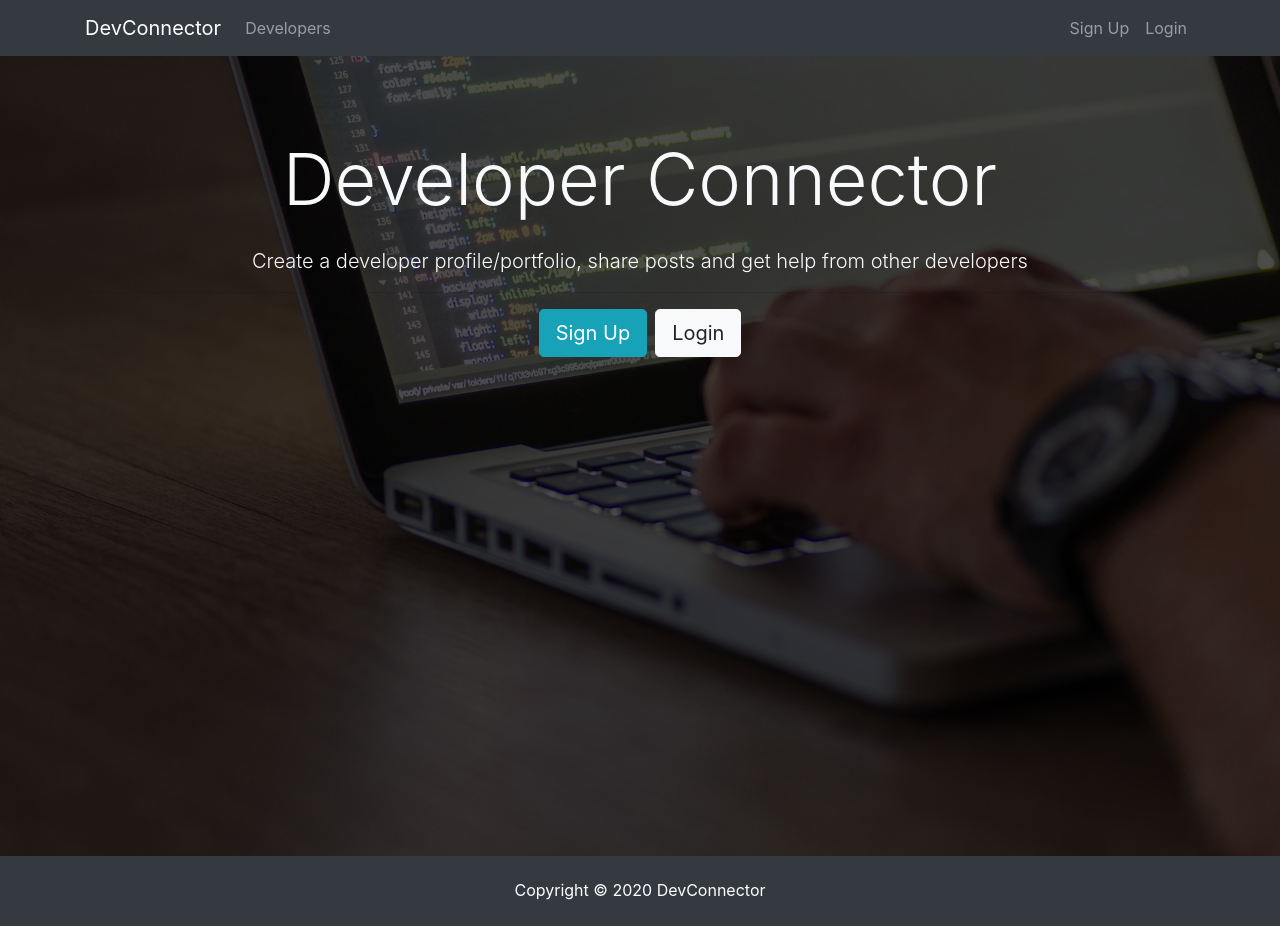
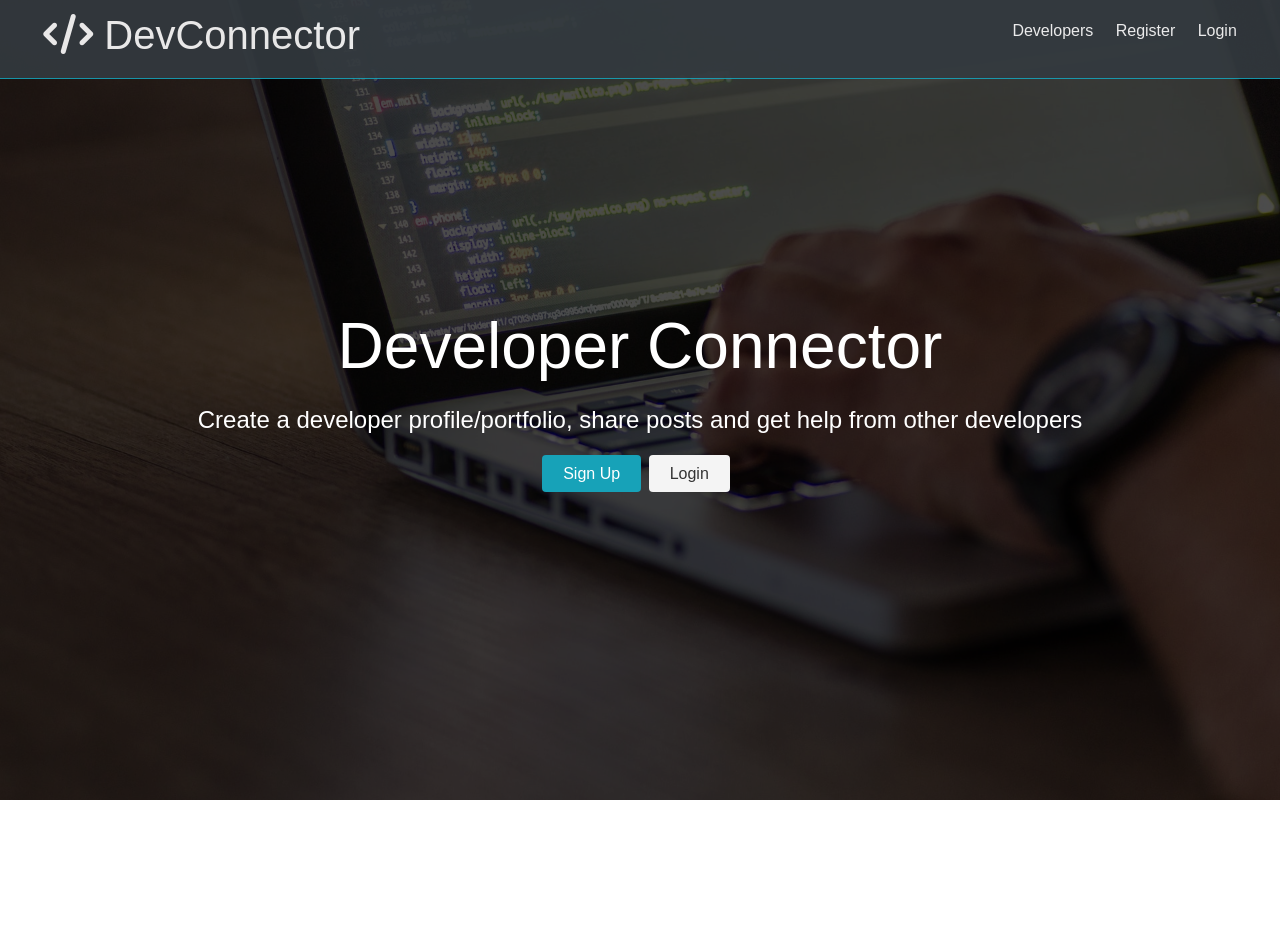
Before and after one commit to akashrattan43/connect, a React (Create React App) app in the folder client/: page / in a window 1280 px wide. After the commit the page ends 800 px from the top, so only its background shows below. Built offline with nearby package versions, Linux system fonts and the light colour scheme.

Commit message:
navbar and landing fixed

```diff
--- a/client/src/App.css
+++ b/client/src/App.css
@@ -1,21 +1,230 @@
+/* Global Styles */
+:root {
+  --primary-color: #17a2b8;
+  --dark-color: #343a40;
+  --light-color: #f4f4f4;
+  --danger-color: #dc3545;
+  --success-color: #28a745;
+}
+
+* {
+  box-sizing: border-box;
+  margin: 0;
+  padding: 0;
+}
+
+body {
+  font-family: 'Raleway', sans-serif;
+  font-size: 1rem;
+  line-height: 1.6;
+  background-color: #fff;
+  color: #333;
+}
+
+a {
+  color: var(--primary-color);
+  text-decoration: none;
+}
+
+ul {
+  list-style: none;
+}
+
 img {
   width: 100%;
 }
 
-.landing {
-  position: relative;
-  background: url("./img/showcase.jpg") no-repeat;
-  background-size: cover;
-  background-position: center;
-  height: 100vh;
-  margin-top: -24px;
-  margin-bottom: -50px;
+/* Utilities */
+.container {
+  max-width: 1100px;
+  margin: auto;
+  overflow: hidden;
+  padding: 0 2rem;
+  margin-top: 6rem;
+  margin-bottom: 3rem;
 }
 
-.landing-inner {
-  padding-top: 80px;
+/* Text Styles*/
+.x-large {
+  font-size: 4rem;
+  line-height: 1.2;
+  margin-bottom: 1rem;
 }
 
+.large {
+  font-size: 3rem;
+  line-height: 1.2;
+  margin-bottom: 1rem;
+}
+
+.lead {
+  font-size: 1.5rem;
+  margin-bottom: 1rem;
+}
+
+.text-center {
+  text-align: center;
+}
+
+.text-primary {
+  color: var(--primary-color);
+}
+
+.text-dark {
+  color: var(--dark-color);
+}
+
+/* Padding */
+.p {
+  padding: 0.5rem;
+}
+.p-1 {
+  padding: 1rem;
+}
+.p-2 {
+  padding: 2rem;
+}
+.p-3 {
+  padding: 3rem;
+}
+.py {
+  padding: 0.5rem 0;
+}
+.py-1 {
+  padding: 1rem 0;
+}
+.py-2 {
+  padding: 2rem 0;
+}
+.py-3 {
+  padding: 3rem 0;
+}
+
+/* Margin */
+.m {
+  margin: 0.5rem;
+}
+.m-1 {
+  margin: 1rem;
+}
+.m-2 {
+  margin: 2rem;
+}
+.m-3 {
+  margin: 3rem;
+}
+.my {
+  margin: 0.5rem 0;
+}
+.my-1 {
+  margin: 1rem 0;
+}
+.my-2 {
+  margin: 2rem 0;
+}
+.my-3 {
+  margin: 3rem 0;
+}
+
+.btn {
+  display: inline-block;
+  background: var(--light-color);
+  color: #333;
+  padding: 0.4rem 1.3rem;
+  font-size: 1rem;
+  border: none;
+  cursor: pointer;
+  margin-right: 0.5rem;
+  transition: opacity 0.2s ease-in;
+  outline: none;
+}
+
+.badge {
+  font-size: 0.8rem;
+  padding: 0.1rem;
+  text-align: center;
+  margin: 0.3rem;
+  background: var(--light-color);
+  color: #333;
+}
+
+.alert {
+  padding: 0.8rem;
+  margin: 1rem 0;
+  opacity: 0.9;
+  background: var(--light-color);
+  color: #333;
+}
+
+.btn-primary,
+.bg-primary,
+.badge-primary,
+.alert-primary {
+  background: var(--primary-color);
+  color: #fff;
+}
+
+.btn-light,
+.bg-light,
+.badge-light,
+.alert-light {
+  background: var(--light-color);
+  color: #333;
+}
+
+.btn-dark,
+.bg-dark,
+.badge-dark,
+.alert-dark {
+  background: var(--dark-color);
+  color: #fff;
+}
+
+.btn-danger,
+.bg-danger,
+.badge-danger,
+.alert-danger {
+  background: var(--danger-color);
+  color: #fff;
+}
+
+.btn-success,
+.bg-success,
+.badge-success,
+.alert-success {
+  background: var(--success-color);
+  color: #fff;
+}
+
+.btn-white,
+.bg-white,
+.badge-white,
+.alert-white {
+  background: #fff;
+  color: #333;
+  border: #ccc solid 1px;
+}
+
+.btn:hover {
+  opacity: 0.8;
+}
+
+.bg-light,
+.badge-light {
+  border: #ccc solid 1px;
+}
+
+.round-img {
+  border-radius: 50%;
+}
+
+.line {
+  height: 1px;
+  background: #ccc;
+  margin: 1.5rem 0;
+}
+
+/* Overlay */
 .dark-overlay {
   background-color: rgba(0, 0, 0, 0.7);
   position: absolute;
@@ -25,15 +234,344 @@
   height: 100%;
 }
 
-.card-form {
+/* Forms */
+.form .form-group {
+  margin: 1.2rem 0;
+}
+
+.form .form-text {
+  display: block;
+  margin-top: 0.3rem;
+  color: #888;
+}
+
+.form input[type='text'],
+.form input[type='email'],
+.form input[type='password'],
+.form input[type='date'],
+.form select,
+.form textarea {
+  display: block;
+  width: 100%;
+  padding: 0.4rem;
+  font-size: 1.2rem;
+  border: 1px solid #ccc;
+}
+
+.form input[type='submit'],
+button {
+  font: inherit;
+}
+
+.form .social-input {
+  display: flex;
+}
+
+.form .social-input i {
+  padding: 0.5rem;
+  width: 4rem;
+}
+
+.form .social-input i.fa-twitter {
+  color: #38a1f3;
+}
+.form .social-input i.fa-facebook {
+  color: #3b5998;
+}
+.form .social-input i.fa-instagram {
+  color: #3f729b;
+}
+.form .social-input i.fa-youtube {
+  color: #c4302b;
+}
+.form .social-input i.fa-linkedin {
+  color: #0077b5;
+}
+
+.table th,
+.table td {
+  padding: 1rem;
+  text-align: left;
+}
+
+.table th {
+  background: var(--light-color);
+}
+
+/* Navbar */
+.navbar {
+  display: flex;
+  justify-content: space-between;
+  align-items: center;
+  padding: 0.7rem 2rem;
+  position: fixed;
+  z-index: 1;
+  width: 100%;
+  top: 0;
+  border-bottom: solid 1px var(--primary-color);
   opacity: 0.9;
 }
 
-.latest-profiles-img {
-  width: 40px;
-  height: 40px;
+.navbar ul {
+  display: flex;
 }
 
-.form-control::placeholder {
-  color: #bbb !important;
+.navbar a {
+  color: #fff;
+  padding: 0.45rem;
+  margin: 0 0.25rem;
 }
+
+.navbar a:hover {
+  color: var(--primary-color);
+}
+
+.navbar .welcome span {
+  margin-right: 0.6rem;
+}
+
+/* Landing Page */
+.landing {
+  position: relative;
+  background: url('./img/showcase.jpg') no-repeat center center/cover;
+  height: 100vh;
+}
+
+.landing-inner {
+  color: #fff;
+  height: 100%;
+  width: 80%;
+  margin: auto;
+  display: flex;
+  flex-direction: column;
+  align-items: center;
+  justify-content: center;
+  text-align: center;
+}
+
+/* Profiles Page */
+.profile {
+  display: grid;
+  grid-template-columns: 2fr 4fr 2fr;
+  align-items: center;
+  grid-gap: 2rem;
+  padding: 1rem;
+  line-height: 1.8;
+  margin-bottom: 1rem;
+}
+
+/* Profile Page */
+.profile-grid {
+  display: grid;
+  grid-template-areas:
+    'top top'
+    'about about'
+    'exp edu'
+    'github github';
+  grid-gap: 1rem;
+}
+
+.profile-top {
+  grid-area: top;
+  display: flex;
+  flex-direction: column;
+  align-items: center;
+  justify-content: center;
+  text-align: center;
+}
+
+.profile-top img {
+  width: 250px;
+}
+
+.profile-top .icons a {
+  color: #fff;
+  margin: 0 0.3rem;
+}
+
+.profile-top .icons a:hover {
+  color: var(--dark-color);
+}
+
+.profile-about {
+  grid-area: about;
+  text-align: center;
+}
+
+.profile-about .skills {
+  display: flex;
+  align-items: center;
+  justify-content: center;
+  text-align: center;
+}
+
+.profile-exp {
+  grid-area: exp;
+}
+
+.profile-edu {
+  grid-area: edu;
+}
+
+.profile-exp h2,
+.profile-edu h2 {
+  margin-bottom: 1rem;
+}
+
+.profile-exp > div,
+.profile-edu > div {
+  margin-bottom: 1rem;
+  padding-bottom: 1rem;
+  border-bottom: #ccc 1px dotted;
+}
+
+.profile-exp > div:last-child,
+.profile-edu > div:last-child {
+  border: 0;
+}
+
+.profile-exp p,
+.profile-edu p {
+  margin: 0.5rem 0;
+}
+
+.profile-github {
+  grid-area: github;
+}
+
+.profile-github .repo {
+  display: flex;
+}
+
+.profile-github .repo > div:first-child {
+  flex: 7;
+  flex-basis: 70%;
+}
+
+.profile-github > div:last-child {
+  flex: 3;
+  flex-basis: 20%;
+}
+
+/* Posts Page */
+.post-form .post-form-header {
+  background: var(--primary-color);
+  padding: 0.5rem;
+}
+
+.post {
+  display: grid;
+  grid-template-columns: 1fr 4fr;
+  grid-gap: 2rem;
+  align-items: center;
+}
+
+.post > div:first-child {
+  text-align: center;
+}
+
+.post img {
+  width: 100px;
+}
+
+.post .comment-count {
+  background: var(--light-color);
+  color: var(--primary-color);
+  padding: 0.1rem 0.2rem;
+  border-radius: 5px;
+  font-size: 0.8rem;
+}
+
+.post .post-date {
+  color: #aaa;
+  font-size: 0.8rem;
+  margin-bottom: 0.5rem;
+}
+
+/* Mobile Styles */
+@media (max-width: 700px) {
+  .container {
+    margin-top: 8rem;
+  }
+
+  .hide-sm {
+    display: none;
+  }
+
+  /* Text Styles */
+  .x-large {
+    font-size: 3rem;
+  }
+
+  .large {
+    font-size: 2rem;
+  }
+
+  .lead {
+    font-size: 1rem;
+  }
+
+  /* Navbar */
+  .navbar {
+    display: block;
+    text-align: center;
+  }
+
+  .navbar ul {
+    text-align: center;
+    justify-content: center;
+  }
+
+  .navbar h1 {
+    margin-bottom: 1rem;
+  }
+
+  .navbar .welcome {
+    display: none;
+  }
+
+  /* Profiles Page */
+  .profile {
+    grid-template-columns: 1fr;
+    text-align: center;
+  }
+
+  .profile ul {
+    display: none;
+  }
+
+  /* Profile Page */
+
+  .profile-top img,
+  .profile img {
+    width: 200px;
+    margin: auto;
+  }
+
+  .profile-grid {
+    grid-template-areas:
+      'top'
+      'about'
+      'exp'
+      'edu'
+      'github';
+  }
+
+  .profile-about .skills {
+    flex-direction: column;
+  }
+
+  .dash-buttons a {
+    display: block;
+    width: 100%;
+    margin-bottom: 0.2rem;
+  }
+
+  .post {
+    grid-template-columns: 1fr;
+  }
+  .post a,
+  .post button {
+    padding: 0.3rem 0.4rem;
+  }
+}
--- a/client/src/App.js
+++ b/client/src/App.js
@@ -1,16 +1,13 @@
-import './App.css';
-import Footer from './components/layout/Footer';
-import Landing from './components/layout/Landing';
-import Navbar from './components/layout/Navbar';
+import { Fragment } from "react";
+import "./App.css";
+import Landing from "./components/layout/Landing";
+import Navbar from "./components/layout/Navbar";
 
-function App() {
-  return (
-    <div className="App">
-     <Navbar/>
-     <Landing />
-     <Footer/>
-    </div>
-  );
-}
+const App = () => (
+  <Fragment>
+    <Navbar />
+    <Landing />
+  </Fragment>
+);
 
 export default App;
--- a/client/src/components/layout/Landing.js
+++ b/client/src/components/layout/Landing.js
@@ -1,33 +1,27 @@
-import React, { Component } from 'react';
+import React from "react";
 
-class Landing extends Component {
-  render() {
+const Landing = () => {
   return (
-      <div className="landing">
-        <div className="dark-overlay landing-inner text-light">
-          <div className="container">
-            <div className="row">
-              <div className="col-md-12 text-center">
-                <h1 className="display-3 mb-4">Developer Connector</h1>
+    <section className="landing">
+      <div className="dark-overlay">
+        <div className="landing-inner">
+          <h1 className="x-large">Developer Connector</h1>
           <p className="lead">
-                  {' '}
-                  Create a developer profile/portfolio, share posts and get help
-                  from other developers
+            Create a developer profile/portfolio, share posts and get help from
+            other developers
           </p>
-                <hr />
-                <a href="register.html" className="btn btn-lg btn-info mr-2">
+          <div className="buttons">
+            <a href="register.html" className="btn btn-primary">
               Sign Up
             </a>
-                <a href="login.html" className="btn btn-lg btn-light">
+            <a href="login.html" className="btn btn-light">
               Login
             </a>
           </div>
         </div>
       </div>
-        </div>
-      </div>
+    </section>
   );
-  }
-}
+};
 
 export default Landing;
--- a/client/src/components/layout/Navbar.js
+++ b/client/src/components/layout/Navbar.js
@@ -1,49 +1,26 @@
-import React, { Component } from 'react';
+import React from "react";
 
-class Navbar extends Component {
-  render() {
+const Navbar = () => {
   return (
-      <nav className="navbar navbar-expand-sm navbar-dark bg-dark mb-4">
-        <div className="container">
-          <a className="navbar-brand" href="landing.html">
-            DevConnector
+    <nav className="navbar bg-dark">
+      <h1>
+        <a href="index.html">
+          <i className="fas fa-code"></i> DevConnector
         </a>
-          <button
-            className="navbar-toggler"
-            type="button"
-            data-toggle="collapse"
-            data-target="#mobile-nav"
-          >
-            <span className="navbar-toggler-icon" />
-          </button>
-
-          <div className="collapse navbar-collapse" id="mobile-nav">
-            <ul className="navbar-nav mr-auto">
-              <li className="nav-item">
-                <a className="nav-link" href="profiles.html">
-                  {' '}
-                  Developers
-                </a>
+      </h1>
+      <ul>
+        <li>
+          <a href="profiles.html">Developers</a>
+        </li>
+        <li>
+          <a href="register.html">Register</a>
+        </li>
+        <li>
+          <a href="login.html">Login</a>
         </li>
       </ul>
-
-            <ul className="navbar-nav ml-auto">
-              <li className="nav-item">
-                <a className="nav-link" href="register.html">
-                  Sign Up
-                </a>
-              </li>
-              <li className="nav-item">
-                <a className="nav-link" href="login.html">
-                  Login
-                </a>
-              </li>
-            </ul>
-          </div>
-        </div>
     </nav>
   );
-  }
-}
+};
 
 export default Navbar;
```
Also changed, not shown: 1 other file (tests, documents, lock files or other folders). Lines whose indentation alone changed are shown as unchanged.
